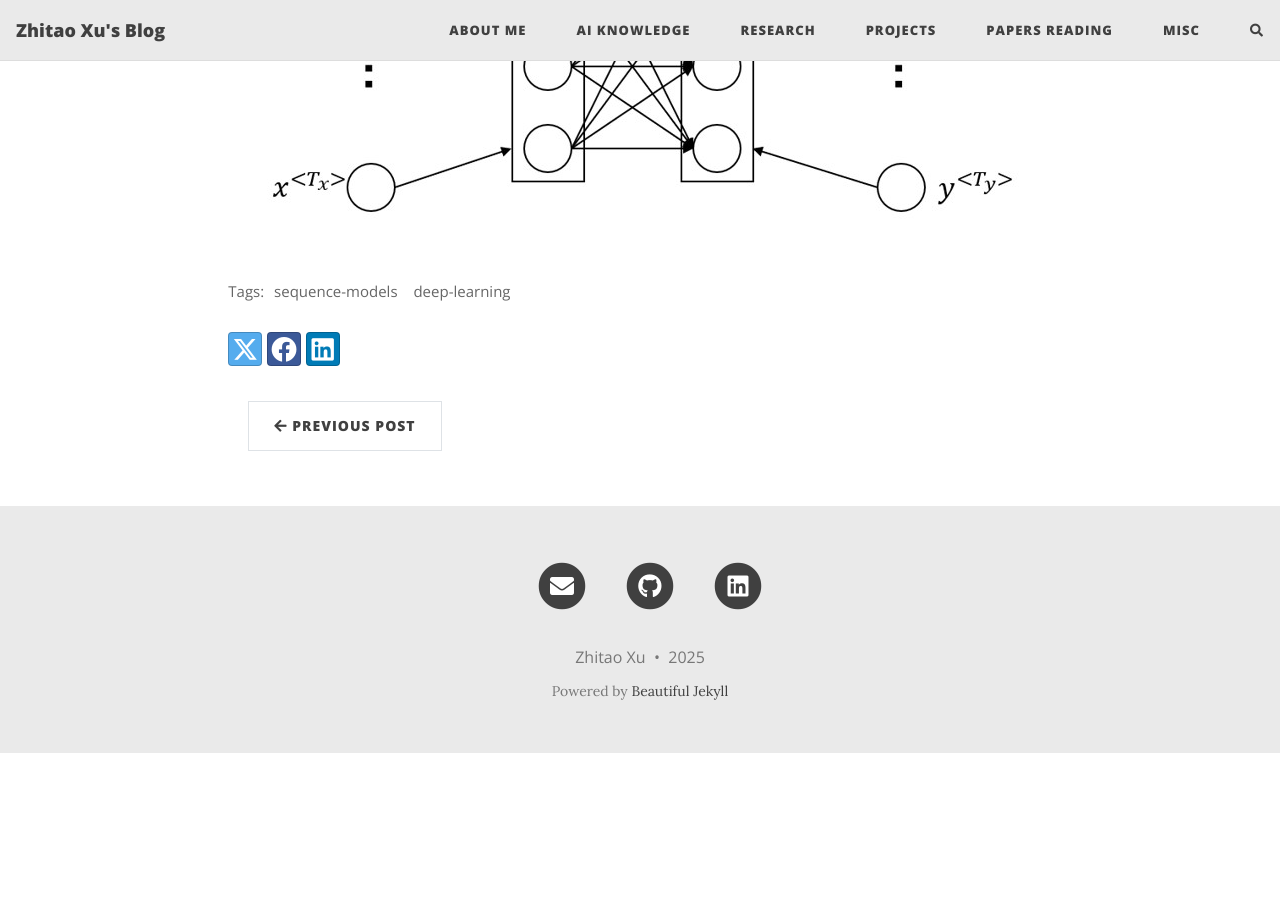
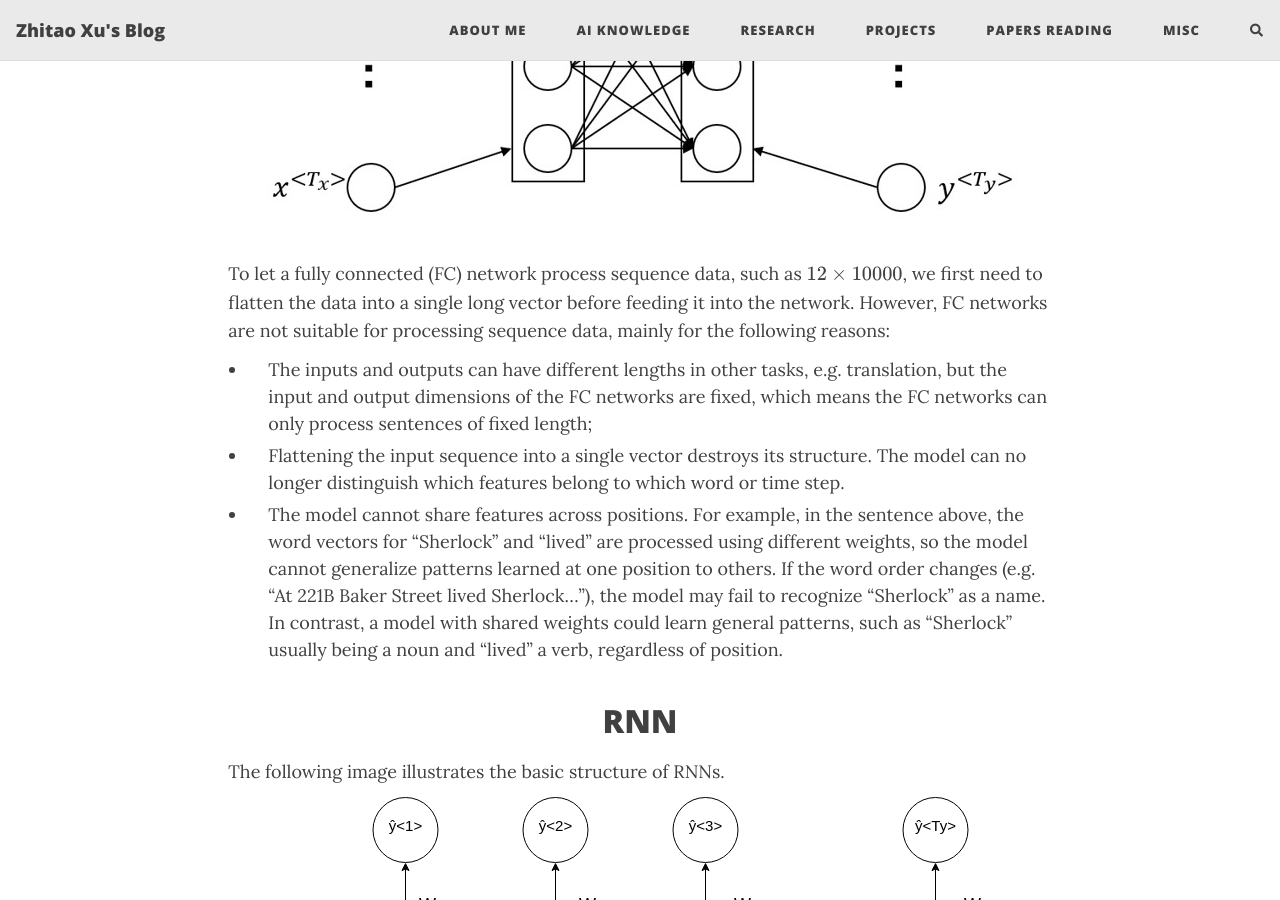
Before and after one commit to HerrXu01/herrxu01.github.io, a Jekyll site: the page built from ai-knowledge/sequence-models/_posts/2025-04-14-Seq01-RNN-01.md, in a window 1280 px wide and 900 px high, scrolled down 3929 px. Built offline with Jekyll 4.4.1, drawn with Linux system fonts in a browser that asks for light colours; formulas are drawn with MathJax 3; comment, search, counter and statistics services are not loaded; before the commit the page ends 4682 px from its top, so only the background shows below that.

Commit message:
add content to rnn notes

```diff
--- a/ai-knowledge/sequence-models/_posts/2025-04-14-Seq01-RNN-01.md
+++ b/ai-knowledge/sequence-models/_posts/2025-04-14-Seq01-RNN-01.md
@@ -127,3 +127,14 @@ To process natural language with sequence models, we first need to convert words
 The following image shows that we apply a fully connected network.
 
 ![fc_net](/assets/img/sequence_models/fc.jpg){: .mx-auto.d-block :}
+
+To let a fully connected (FC) network process sequence data, such as \\( 12 \times 10000 \\), we first need to flatten the data into a single long vector before feeding it into the network. However, FC networks are not suitable for processing sequence data, mainly for the following reasons:
+  - The inputs and outputs can have different lengths in other tasks, e.g. translation, but the input and output dimensions of the FC networks are fixed, which means the FC networks can only process sentences of fixed length;
+  - Flattening the input sequence into a single vector destroys its structure. The model can no longer distinguish which features belong to which word or time step.
+  - The model cannot share features across positions. For example, in the sentence above, the word vectors for "Sherlock" and "lived" are processed using different weights, so the model cannot generalize patterns learned at one position to others. If the word order changes (e.g. "At 221B Baker Street lived Sherlock..."), the model may fail to recognize "Sherlock" as a name. In contrast, a model with shared weights could learn general patterns, such as "Sherlock" usually being a noun and "lived" a verb, regardless of position.
+
+## RNN
+
+The following image illustrates the basic structure of RNNs.
+
+![fc_net](/assets/img/sequence_models/rnn_forward.drawio.svg){: .mx-auto.d-block :}
```
Also changed, not shown: assets/img/sequence_models/rnn_forward.drawio.svg (added).
